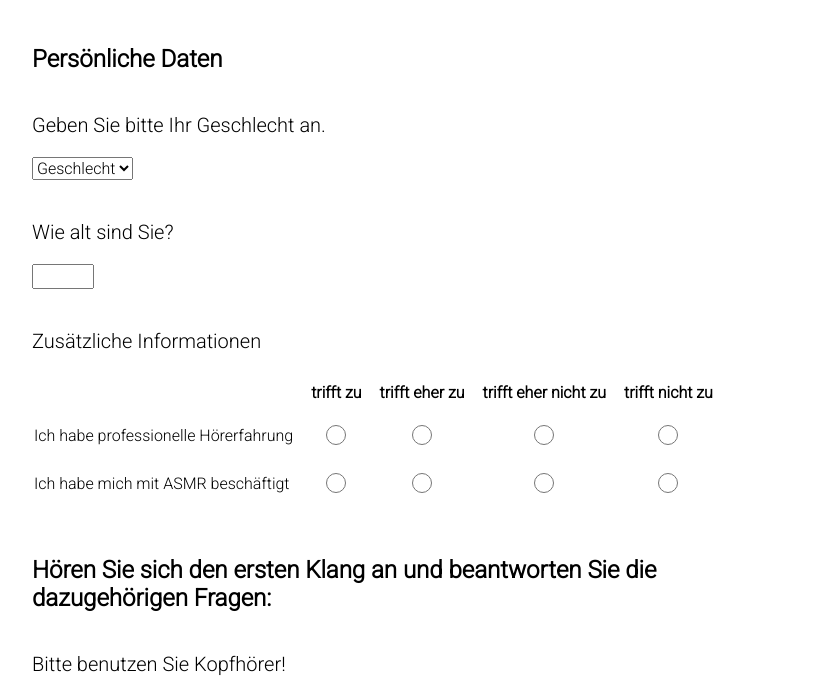
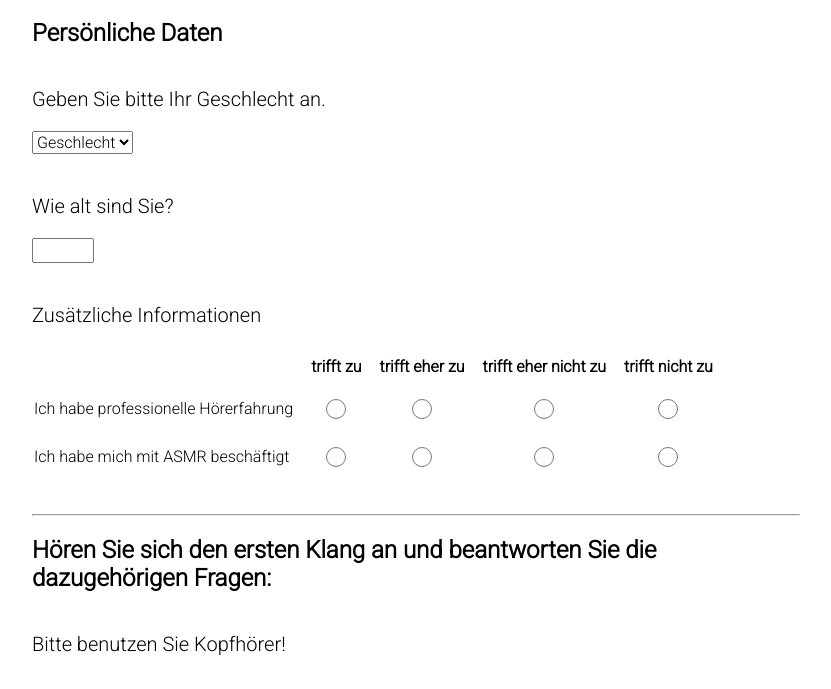
Before and after one commit to kerndand/Thesis_ASMR, a website: page Client/main.html in a window 1280 px wide. Shown: the part 62-751 px from the top of the page, without its empty margins (224-1055 px from the left). Drawn offline with Linux system fonts and the light colour scheme.

Commit message:
css changes

```diff
--- a/Client/main.html
+++ b/Client/main.html
@@ -52,10 +52,9 @@
 					<td><input type="radio" name="asmr" value="trifft nicht zu"></td>
 				</tr>
 			</table>
-
-
 		</div>
 		<div id="file1">
+			<hr>
 			<h2>Hören Sie sich den ersten Klang an und beantworten Sie die dazugehörigen Fragen:</h2>
 			<input type="text" class="file">
 			<p>Bitte benutzen Sie Kopfhörer!</p>
@@ -100,6 +99,7 @@
 
 		</div>
 		<div id="file2">
+			<hr>
 			<h2>Hören Sie sich den zweiten Klang an und beantworten Sie die dazugehörigen Fragen:</h2>
 			<input type="text" class="file">
 			<audio controls></audio>
@@ -142,6 +142,7 @@
 			</label>
 		</div>
 		<div id="file3">
+			<hr>
 			<h2>Hören Sie sich den dritten Klang an und beantworten Sie die dazugehörigen Fragen:</h2>
 			<input type="text" class="file">
 			<audio controls></audio>
@@ -184,6 +185,7 @@
 			</label>
 		</div>
 		<div id="finish">
+			<hr>
 			<h2>Beantworten Sie nun bitte die abschließende Frage:</h2>
 			<p>Nennen Sie einen Begriff der Ihre allgemeine Empfindung aller Klänge am besten beschreibt.</p>
 			<input type="text" name="generalFeeling" placeholder="Begriff" id="generalFeeling">
--- a/Client/style.css
+++ b/Client/style.css
@@ -12,8 +12,13 @@ h1{
     text-align: center;
 }
 
-h2{
+hr{
+    color: black;
+}
+
+div{
     margin-top: 2em;
+    margin-bottom: 2em;
 }
 
 audio{
```
